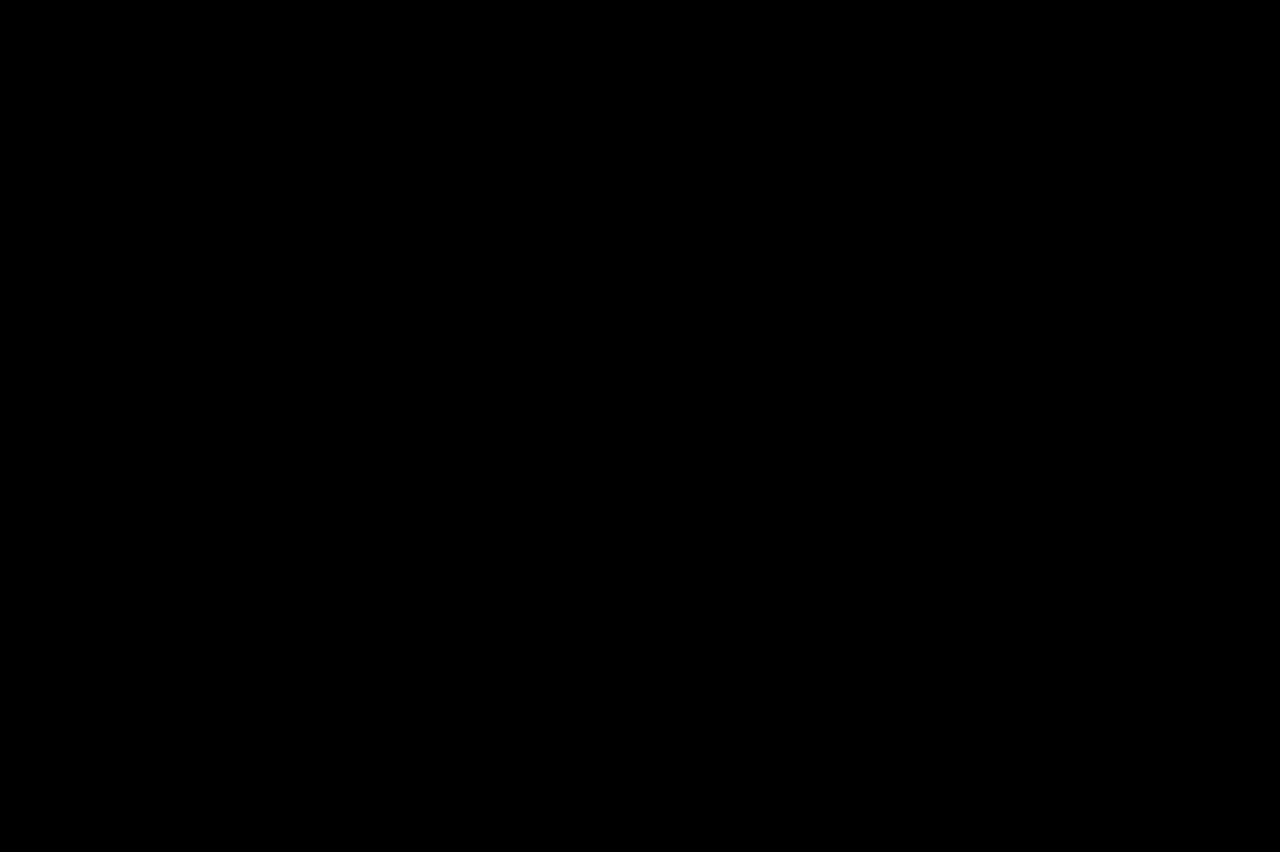
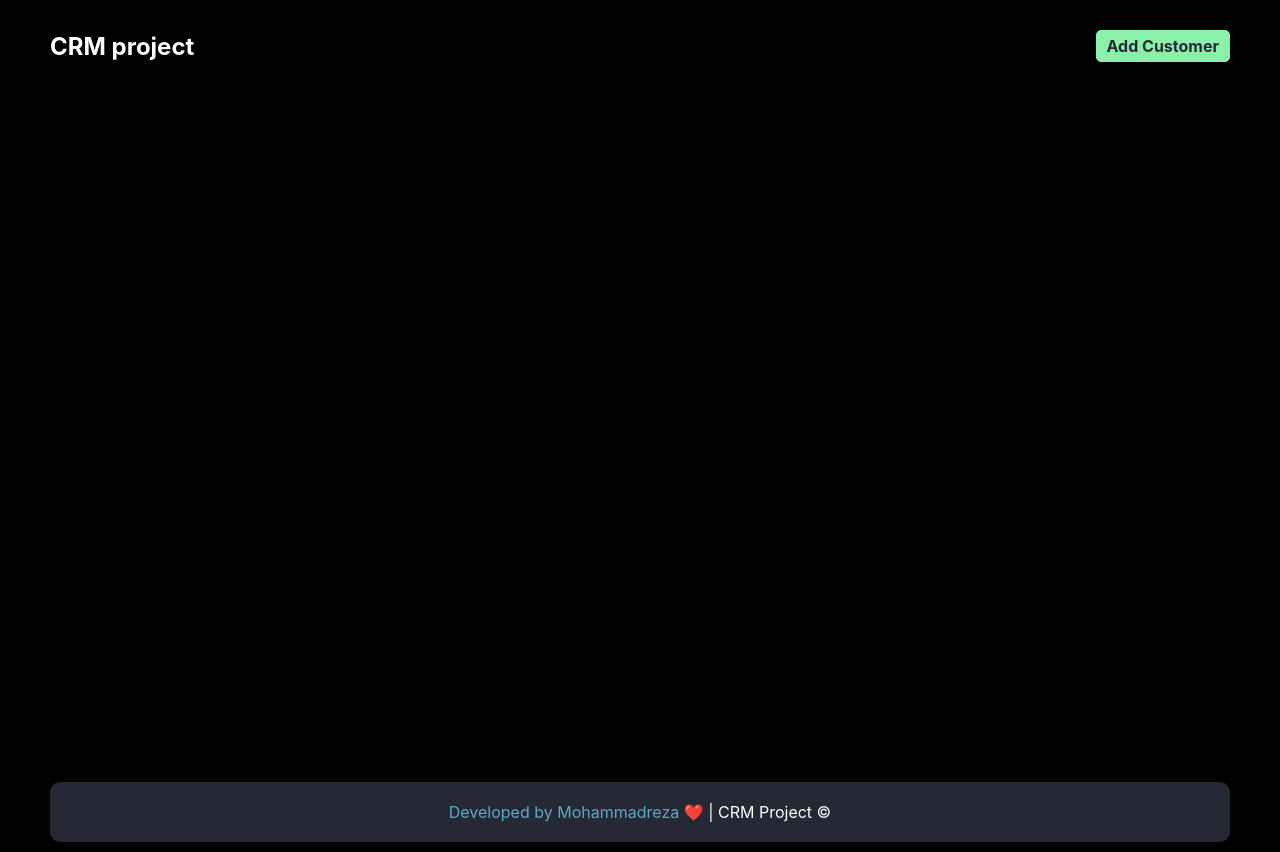
Before and after one commit to mohammadreza8822/PojectCRM, a Next.js app: page / in a window 1280 px wide. Before the commit the page ends 800 px from the top, so only its background shows below. Built offline with nearby package versions, Linux system fonts and the light colour scheme.

Commit message:
implement layout

```diff
--- /dev/null
+++ b/components/layout/Layout.js
@@ -0,0 +1,25 @@
+import Link from "next/link";
+
+function Layout({ children }) {
+  return (
+    <>
+      <header className="header ">
+        <h2>CRM project</h2>
+        <Link href="/add-customer">Add Customer</Link>
+      </header>
+      <div className="main">{children}</div>
+      <footer className="footer">
+        <a
+          href="https://github.com/mohammadreza8822 "
+          target="_blank"
+          rel="noreferrer"
+        >
+          Developed by Mohammadreza ❤️
+        </a>{" "}
+        | CRM Project &copy;
+      </footer>
+    </>
+  );
+}
+
+export default Layout;
--- a/pages/_app.js
+++ b/pages/_app.js
@@ -1,5 +1,10 @@
+import Layout from "@/components/layout/Layout";
 import "@/styles/globals.css";
 
 export default function App({ Component, pageProps }) {
-  return <Component {...pageProps} />;
+  return (
+    <Layout>
+      <Component {...pageProps} />
+    </Layout>
+  );
 }
```
